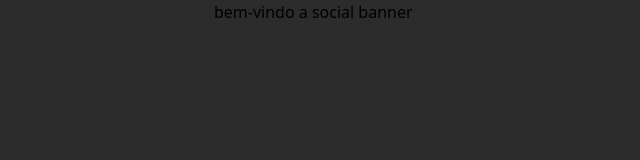
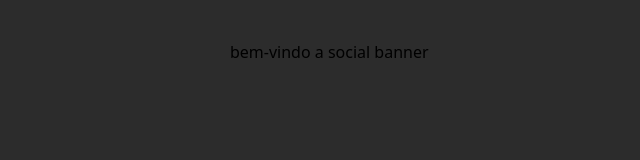
Before and after one commit to LINapps/vitrine-digital, a Next.js app: page / in a window 1280 px wide. Shown: the top 160 px of the page, without its empty margins (138-778 px from the left). Built offline with nearby package versions, Linux system fonts and the light colour scheme.

Commit message:
feat: create main element to layout

```diff
--- a/app/layout.tsx
+++ b/app/layout.tsx
@@ -27,7 +27,9 @@ export default function RootLayout({
       <body
         className={`${geistSans.variable} ${geistMono.variable} antialiased bg-dark-primary md:max-w-xl mx-auto`}
       >
-        {children}
+        <main className="px-4 pt-10">
+          {children}
+        </main>
       </body>
     </html>
   );
```
